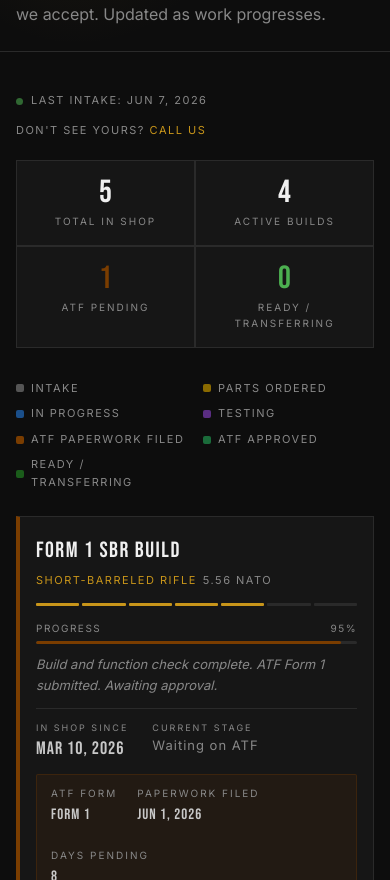
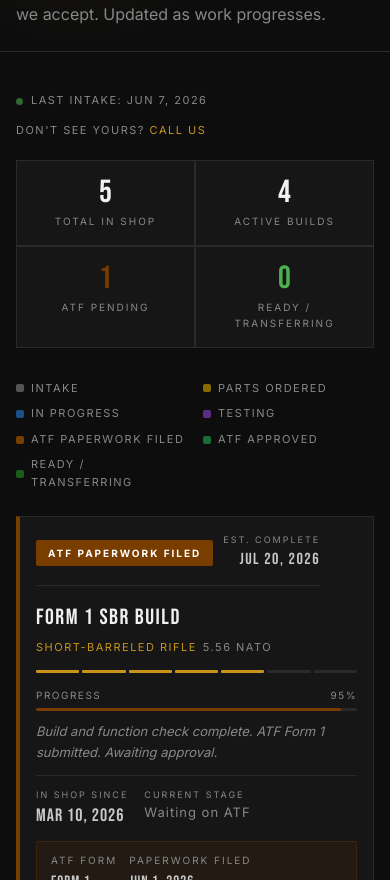
Before and after one commit to culpyy/golden-valley-guns, a plain HTML site: page inshop.html in a window 390 px wide. Shown: the part 220-1100 px from the top of the page. Drawn offline with Linux system fonts and the light colour scheme.

Commit message:
Reorder shop cat bar, fix build card mobile layout

```diff
--- a/inshop.html
+++ b/inshop.html
@@ -516,9 +516,21 @@
       .summary-stat { width: calc(50% - 1px); flex: none; min-width: unset; padding: 16px 10px; }
       .summary-stat .num { font-size: 32px; }
       .status-legend { display: grid; grid-template-columns: 1fr 1fr; gap: 8px 16px; }
-      .build-card { grid-template-columns: 1fr; padding: 16px; }
-      .build-right { flex-direction: row; align-items: center; justify-content: space-between; }
-      .eta-block { text-align: left; }
+
+      .build-card { display: flex; flex-direction: column; gap: 0; padding: 16px; }
+      .build-right {
+        order: -1;
+        flex-direction: row;
+        align-items: center;
+        justify-content: space-between;
+        padding-bottom: 12px;
+        margin-bottom: 14px;
+        border-bottom: 1px solid var(--border);
+      }
+      .eta-block { text-align: right; }
+      .build-timing { gap: 12px 16px; flex-wrap: wrap; }
+      .atf-pending-block { gap: 12px; }
+
       .accept-grid { grid-template-columns: 1fr; }
       .accept-card { padding: 20px 16px; }
       .atf-flow { grid-template-columns: 1fr; }
```
Also changed, not shown: shop.html (+4 -4 lines).
